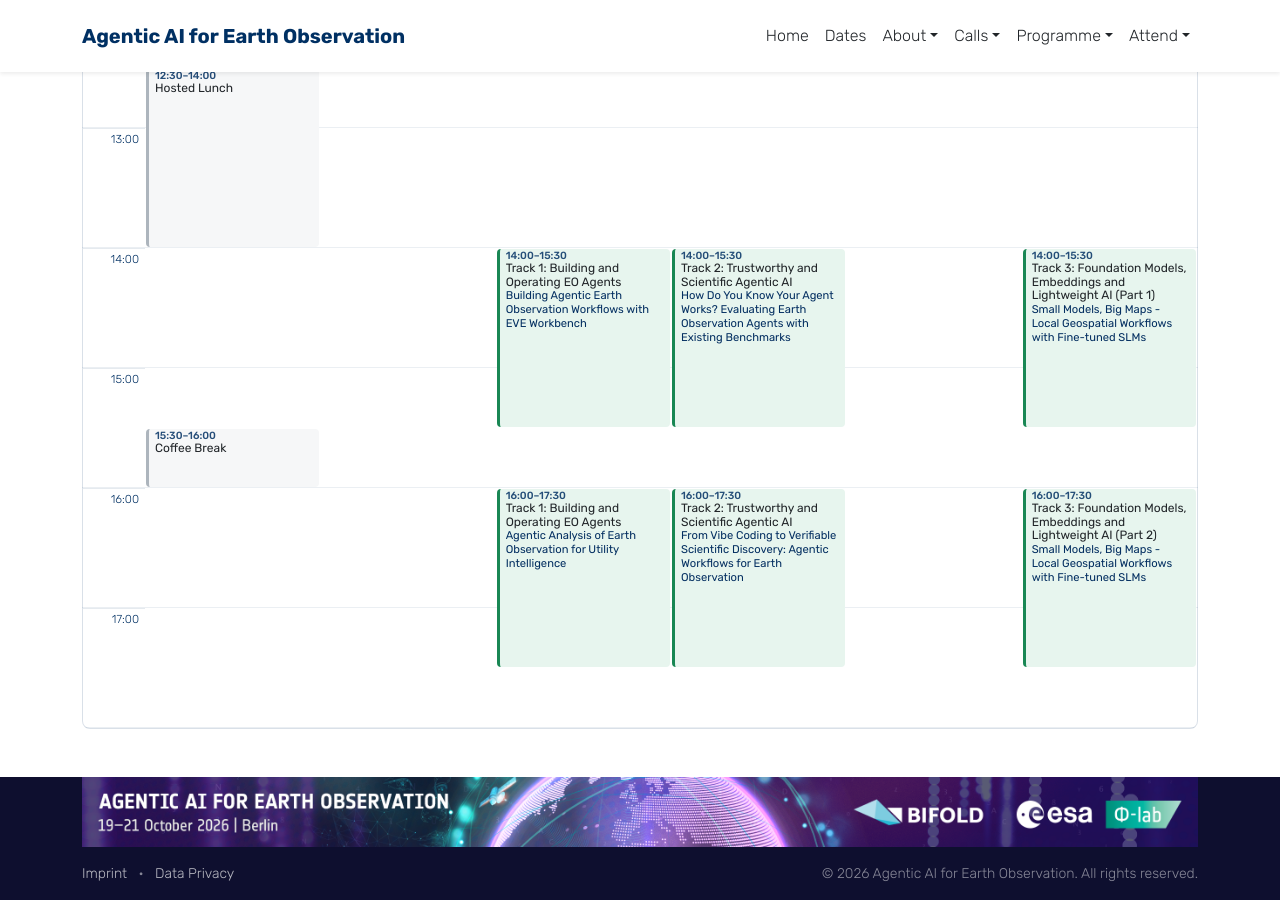
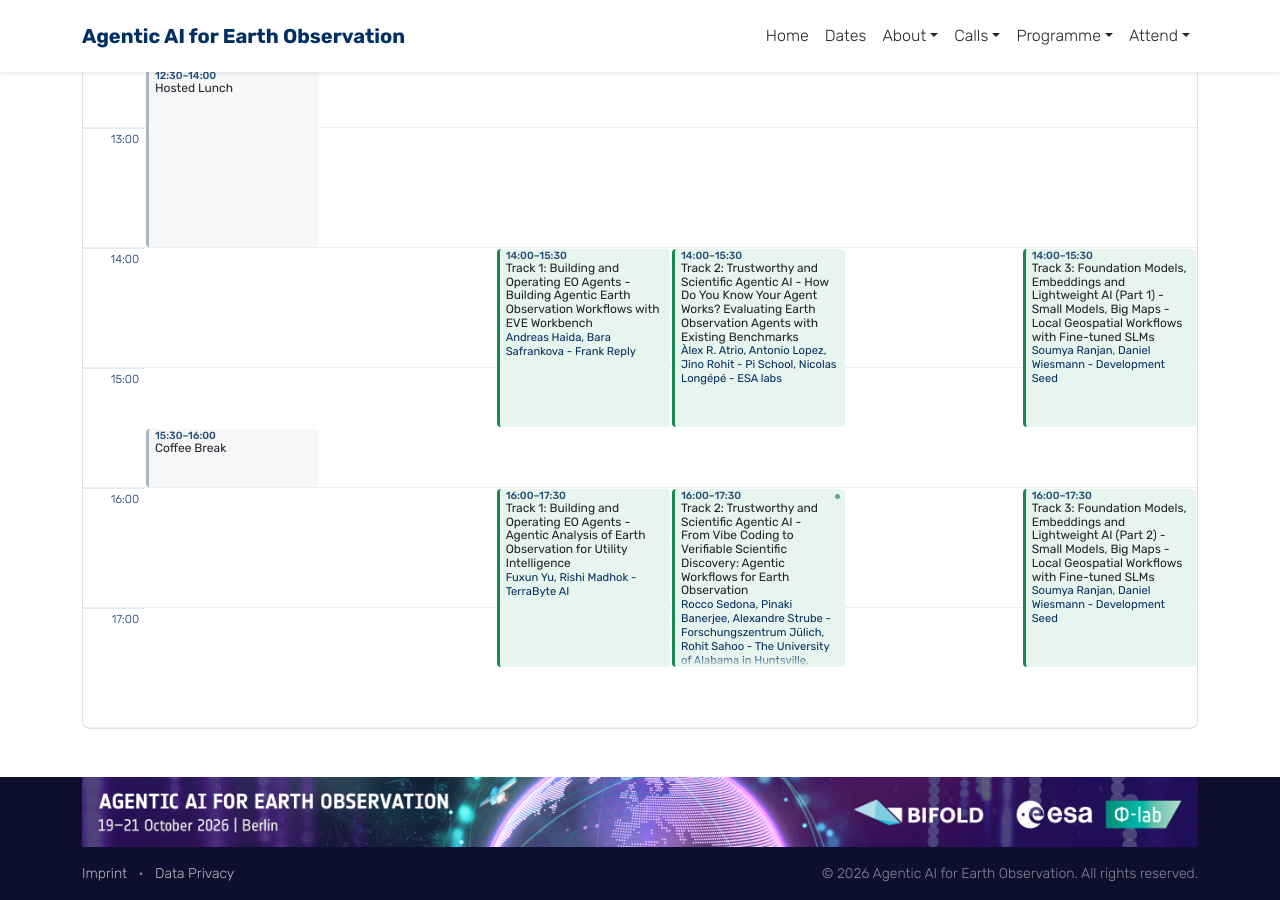
Before and after one commit to rsim-tu-berlin/agentic-eo.berlin, a Jekyll site: the page built from programme/schedule.md, in a window 1280 px wide and 900 px high, scrolled down 3672 px. Built offline with Jekyll 4.4.1, drawn with Linux system fonts in a browser that asks for light colours.

Commit message:
fix: update schedule with corrected speakers, affiliations and workshop details
- Correct TerraByte affiliation to "TerraByte AI"
- Fix presenter list and names for agentic mission computing talk
- Swap GeoGuard and VISEO entries between sessions
- Add workshop speakers and affiliations for day 3 tracks
- Normalize dashes in featured demo descriptions

```diff
--- a/_data/schedule.yml
+++ b/_data/schedule.yml
@@ -249,7 +249,7 @@ events:
         end: "15:36"
         title: "Wildfire Lifecycle Monitoring from Earth Observation"
         presenters: "Rishi Madhok, Fuxun Yu"
-        affiliation: "TerraByte"
+        affiliation: "TerraByte AI"
       - start: "15:36"
         end: "15:48"
         title: "Agentic Orchestration of Earth Observation Foundation Models via the Model Context Protocol"
@@ -321,9 +321,6 @@ events:
       - title: "CLUES: A Comprehensive Workflow for Integrating Geospatial Data in Biomedical Research"
         presenters: "Marcel Jentsch"
         affiliation: "Center of Digital Health BIH@Charité"
-      - title: "Virtual Support for Earth Observation (VISEO)"
-        presenters: "Romain Sixt, Killian Perriot, Dorian Voydie"
-        affiliation: "THALES"
       - title: "GEODES Assistant"
         presenters: "Killian Perriot"
         affiliation: "THALES"
@@ -375,7 +372,9 @@ events:
       - title: "EO Agents in Actions - Lessons Learned from Building Products Around Analysis Agents"
         presenters: "Lillianne Thomas, Drishtie Patel"
         affiliation: "Development Seed"
-
+      - title: "GeoGuard: An Agentic Guardrails and Validation Framework for Geospatial AI"
+        presenters: "Rohit Sisir Sahoo"
+        affiliation: "The University of Alabama in Huntsville"
 
   - day: day1
     room: werner-koerte
@@ -558,7 +557,7 @@ events:
       - start: "11:21"
         end: "11:33"
         title: "Agentic Mission Computing for Autonomous Earth Observation"
-        presenters: "Dave Ojika, Nitesh Bakhati, Srinidhi Magesh (Flapmax), Leonidas Kosmidis, Iker Fernandez Andonegui, Marc Solè i Bonet, Eric Rufart Blasco (Barcelona Supercomputing Center and Universitat Politècnica de Catalunya), Projjal Gupta, Herman Lam (University of Florida), Aidin Osucht (University of California), Eric Lim, Isabella Pier, Ben Cragin (University of Southern California)"
+        presenters: "Dave Ojika, Srinidhi Magesh (Flapmax), Leonidas Kosmidis, Iker Fernandez Andonegui, Marc Solé i Bonet, Eric Rufart Blasco (Barcelona Supercomputing Center and Universitat Politècnica de Catalunya), Projjal Gupta, Herman Lam (University of Florida), Aidan Osuch (University of California, Los Angeles), Eric Lim, Isabella Pier, Ben Cragin (University of Southern California)"
         affiliation: ""
       - start: "11:33"
         end: "11:45"
@@ -758,9 +757,9 @@ events:
       - title: "FlyPix AI: Agentic Vision-Language System"
         presenters: "Ivan Tankoyeu"
         affiliation: "Flypix AI"
-      - title: "GeoGuard: An Agentic Guardrails and Validation Framework for Geospatial AI"
-        presenters: "Rohit Sisir Sahoo"
-        affiliation: "The University of Alabama in Huntsville"
+      - title: "Virtual Support for Earth Observation (VISEO)"
+        presenters: "Romain Sixt, Killian Perriot, Dorian Voydie"
+        affiliation: "THALES"
 
   - day: day2
     room: werner-koerte
@@ -779,7 +778,7 @@ events:
     title: "Featured Demo 16"
     type: demo
     details: |
-      AKD Labs: An End-to-End Agent Co-Design Studio – The University of Alabama in Huntsville, NASA Marshall Space Flight Center
+      AKD Labs: An End-to-End Agent Co-Design Studio - The University of Alabama in Huntsville, NASA Marshall Space Flight Center
       **Presented by** Rohit Sisir Sahoo
 
   - day: day2
@@ -789,7 +788,7 @@ events:
     title: "Featured Demo 17"
     type: demo
     details: |
-      terraAI: Conversational Earth Observation Analysis – Vilnius University
+      terraAI: Conversational Earth Observation Analysis - Vilnius University
       **Presented by** Evgenij Shapovalov, Artiom Hovhannisyan, Valentas Gružauskas
 
   - day: day2
@@ -932,13 +931,12 @@ events:
 
   - { day: day3, room: foyer,          start: "12:30", end: "14:00", title: "Hosted Lunch", type: break }
 
-  - { day: day3, room: expertisium,    start: "14:00", end: "15:30", title: "Track 1: Building and Operating EO Agents", speaker: "Building Agentic Earth Observation Workflows with EVE Workbench", type: workshop }
-  - { day: day3, room: von-langenbeck, start: "14:00", end: "15:30", title: "Track 2: Trustworthy and Scientific Agentic AI", speaker: "How Do You Know Your Agent Works? Evaluating Earth Observation Agents with Existing Benchmarks", type: workshop }
-  # - { day: day3, room: rudolf-virchow,  start: "14:00", end: "15:30", title: "Track 3: Foundation Models, Embeddings and Lightweight AI", speaker: "From Pixels to Concepts: Hands-on with Clay Embeddings for Agentic Earth Observation", type: workshop }
-  - { day: day3, room: rudolf-virchow,  start: "14:00", end: "15:30", title: "Track 3: Foundation Models, Embeddings and Lightweight AI (Part 1)", speaker: "Small Models, Big Maps - Local Geospatial Workflows with Fine-tuned SLMs", type: workshop }
+  - { day: day3, room: expertisium,    start: "14:00", end: "15:30", title: "Track 1: Building and Operating EO Agents - Building Agentic Earth Observation Workflows with EVE Workbench", speaker: "Andreas Haida, Bara Safrankova - Frank Reply", type: workshop }
+  - { day: day3, room: von-langenbeck, start: "14:00", end: "15:30", title: "Track 2: Trustworthy and Scientific Agentic AI - How Do You Know Your Agent Works? Evaluating Earth Observation Agents with Existing Benchmarks", speaker: "Àlex R. Atrio, Antonio Lopez, Jino Rohit - Pi School, Nicolas Longépé - ESA labs", type: workshop }
+  - { day: day3, room: rudolf-virchow,  start: "14:00", end: "15:30", title: "Track 3: Foundation Models, Embeddings and Lightweight AI (Part 1) - Small Models, Big Maps - Local Geospatial Workflows with Fine-tuned SLMs", speaker: "Soumya Ranjan, Daniel Wiesmann - Development Seed", type: workshop }
 
   - { day: day3, room: foyer,          start: "15:30", end: "16:00", title: "Coffee Break", type: break }
 
-  - { day: day3, room: expertisium,    start: "16:00", end: "17:30", title: "Track 1: Building and Operating EO Agents", speaker: "Agentic Analysis of Earth Observation for Utility Intelligence", type: workshop }
-  - { day: day3, room: von-langenbeck, start: "16:00", end: "17:30", title: "Track 2: Trustworthy and Scientific Agentic AI", speaker: "From Vibe Coding to Verifiable Scientific Discovery: Agentic Workflows for Earth Observation", type: workshop }
-  - { day: day3, room: rudolf-virchow,  start: "16:00", end: "17:30", title: "Track 3: Foundation Models, Embeddings and Lightweight AI (Part 2)", speaker: "Small Models, Big Maps - Local Geospatial Workflows with Fine-tuned SLMs", type: workshop }
+  - { day: day3, room: expertisium,    start: "16:00", end: "17:30", title: "Track 1: Building and Operating EO Agents - Agentic Analysis of Earth Observation for Utility Intelligence", speaker: "Fuxun Yu, Rishi Madhok - TerraByte AI", type: workshop }
+  - { day: day3, room: von-langenbeck, start: "16:00", end: "17:30", title: "Track 2: Trustworthy and Scientific Agentic AI - From Vibe Coding to Verifiable Scientific Discovery: Agentic Workflows for Earth Observation", speaker: "Rocco Sedona, Pinaki Banerjee, Alexandre Strube - Forschungszentrum Jülich, Rohit Sahoo - The University of Alabama in Huntsville, NASA Marshall Space Flight Center, Àlex R. Atrio - Pi School", type: workshop }
+  - { day: day3, room: rudolf-virchow,  start: "16:00", end: "17:30", title: "Track 3: Foundation Models, Embeddings and Lightweight AI (Part 2) - Small Models, Big Maps - Local Geospatial Workflows with Fine-tuned SLMs", speaker: "Soumya Ranjan, Daniel Wiesmann - Development Seed", type: workshop }
```
